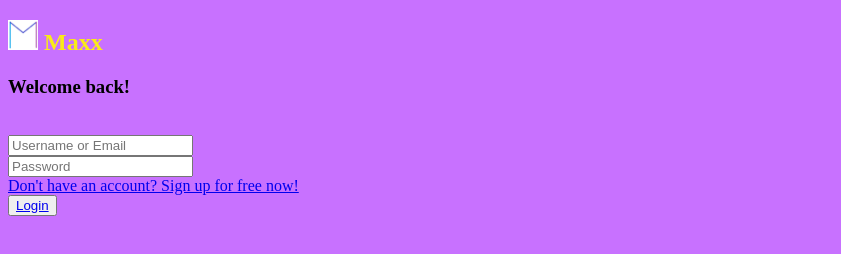
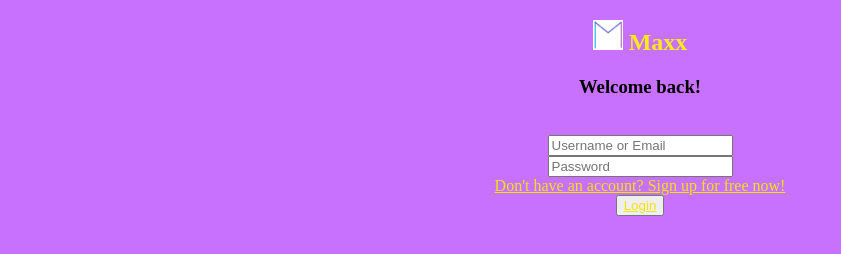
Before and after one commit to murzik308/maxx.en, a plain HTML site: page login.html in a window 1280 px wide. Shown: the whole page, without its empty margins (0-841 px from the left). Drawn offline with Linux system fonts and the light colour scheme; files whose address does not match are found by name.

Commit message:
edited design

```diff
--- a/stim.css
+++ b/stim.css
@@ -1,3 +1,3 @@
 body {
-    background-color: #79FFB1 ;
+    background-color: #126133 ;
 }
--- a/styleli.css
+++ b/styleli.css
@@ -1,6 +1,10 @@
 body {
 background-color: #9d00ff8e ;
+text-align: center;
 }
 h2 {
 color: #fff700e7 ;
 }
+a{
+color:#f0e506;
+}
```
Also changed, not shown: sites.html (+1 -1 lines).
